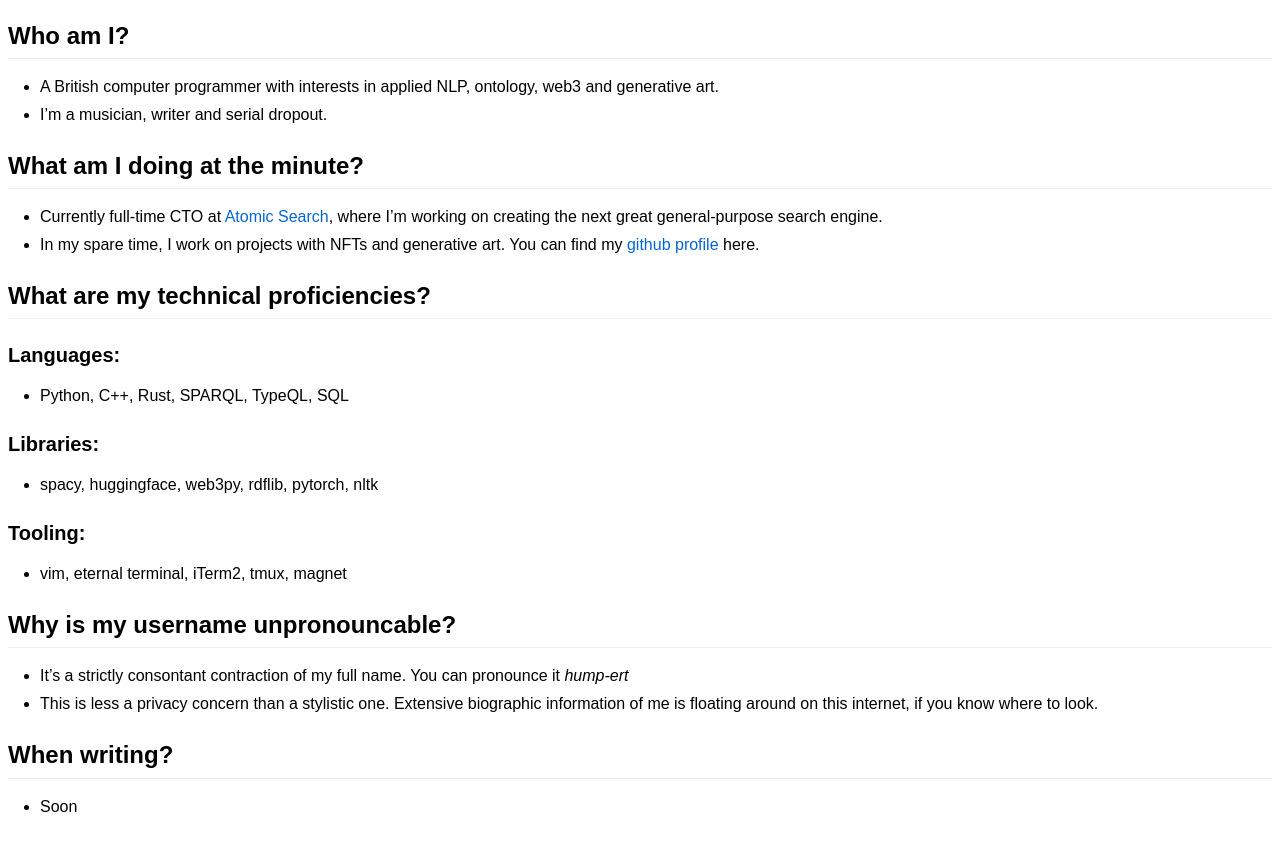
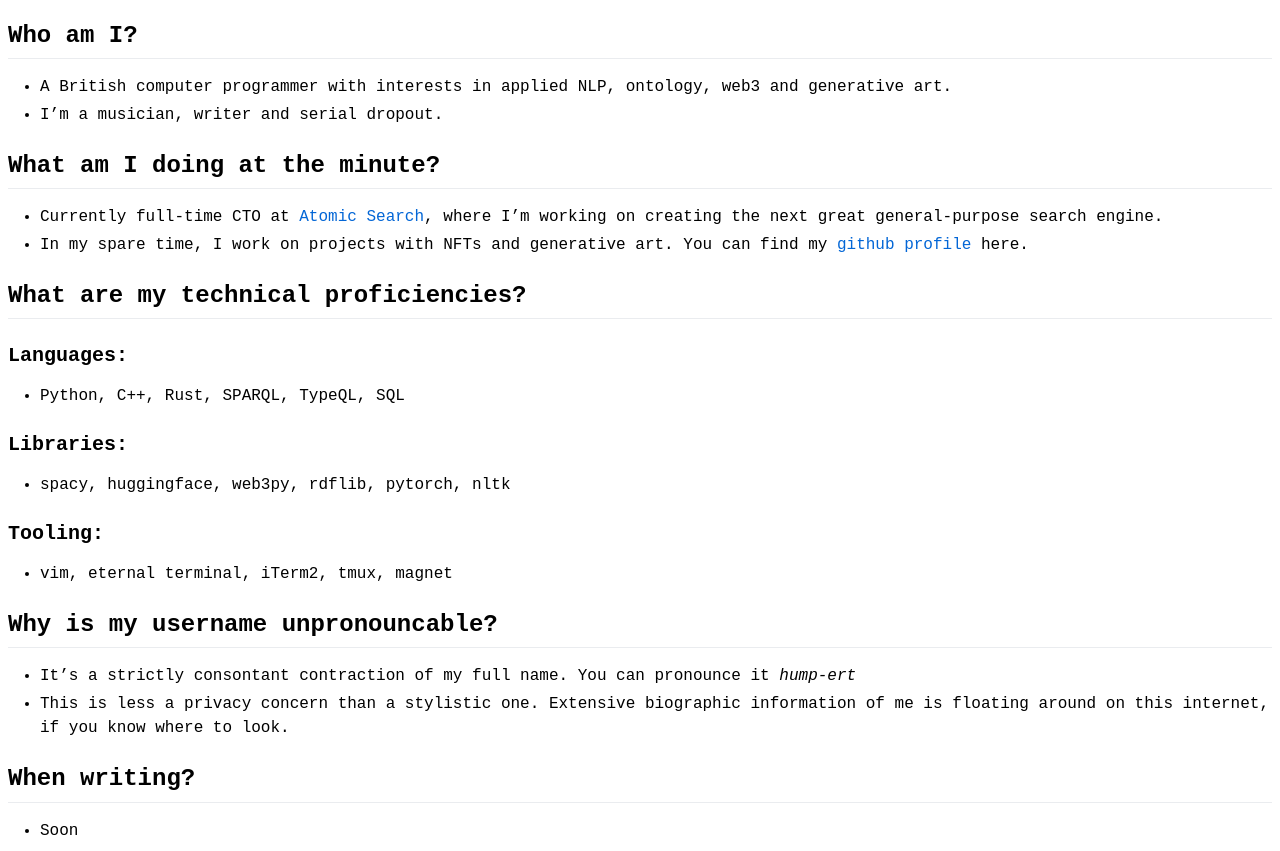
Before and after one commit to hmprt/hmprt.com, a website: page index.html in a window 1280 px wide. Shown: the part 62-913 px from the top of the page. Before the commit the page ends 889 px from the top, so only its background shows below. Drawn offline with Linux system fonts and the light colour scheme.

Commit message:
Updated site

```diff
--- a/index.html
+++ b/index.html
@@ -8,7 +8,7 @@
     <style id="md-style">html *
 {
    color: #000;
-   font-family: Arial;
+   font-family: monospace;
 }
 </style>
   </head>
--- a/style.css
+++ b/style.css
@@ -1,5 +1,5 @@
 html *
 {
    color: #000;
-   font-family: Arial;
+   font-family: monospace;
 }
```
